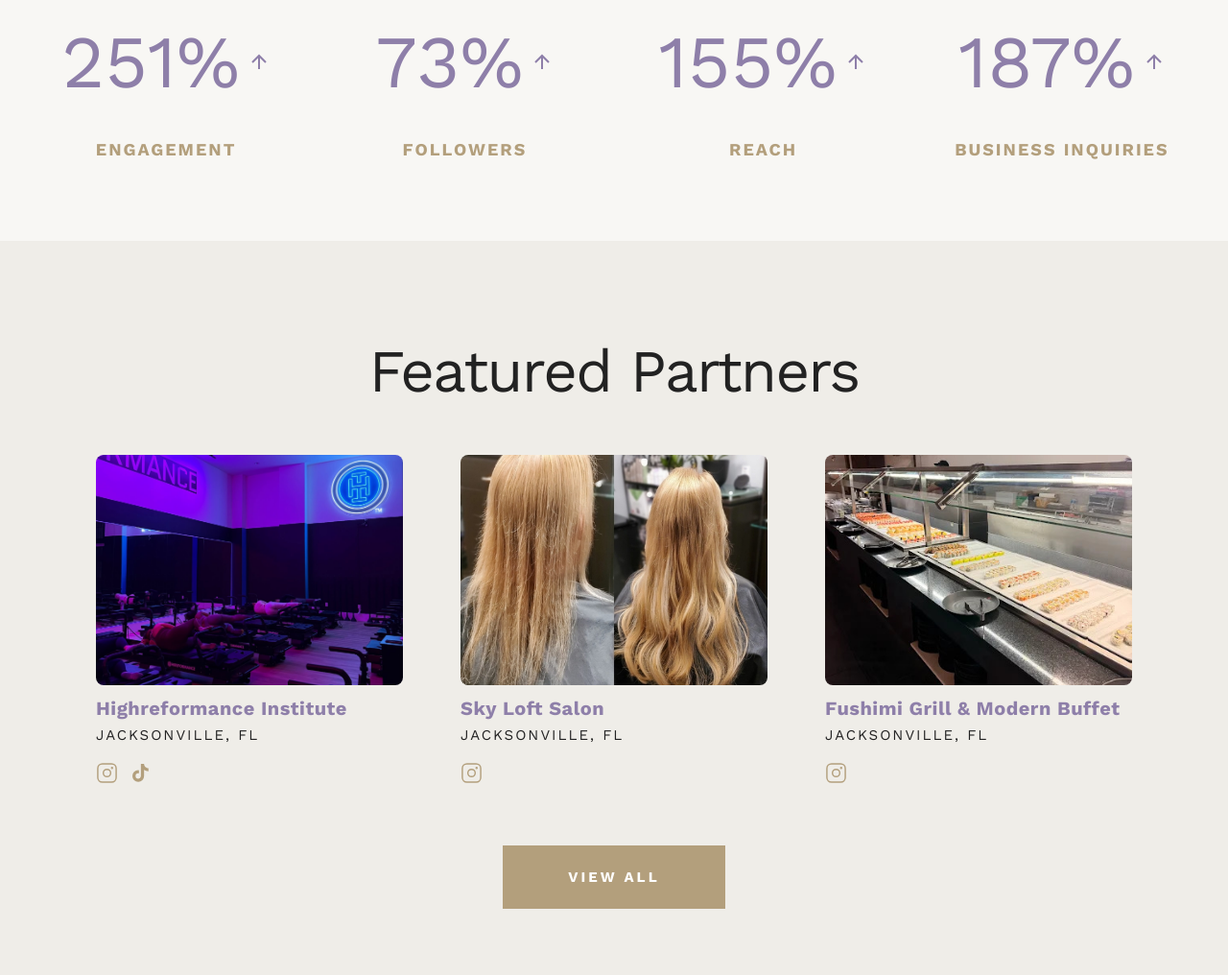
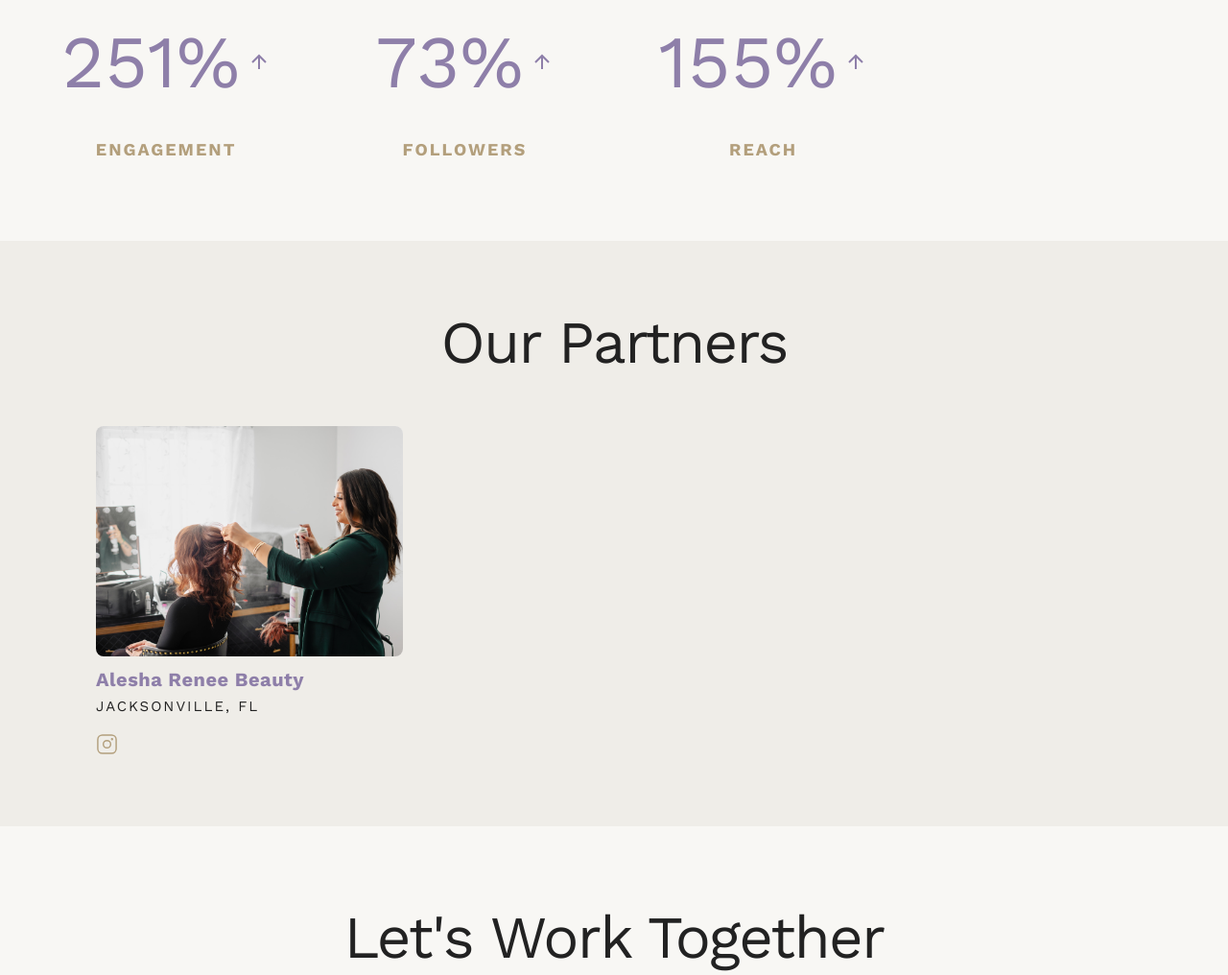
Before and after one commit to HamptonGolf/es-test-demo, a plain HTML site: page index.html in a window 1280 px wide. Shown: the part 1771-2787 px from the top of the page at 96% size. Drawn offline with nearby package versions, Linux system fonts and the light colour scheme.

Commit message:
Update index.html

```diff
--- a/index.html
+++ b/index.html
@@ -83,7 +83,7 @@
             <div class="services-grid">
                 <div class="service-card">
                     <h4 class="service-title">Content Production</h4>
-                    <p class="service-description">Create/develop compelling content that resonates with your audience and drives your KPIs.</p>
+                    <p class="service-description">Create and develop compelling content that resonates with your target audience and drives your KPIs.</p>
                     <div class="service-hover-line"></div>
                 </div>
 
@@ -112,7 +112,7 @@
             <h3 class="section-title centered">What You Can Expect</h3>
             <p class="stats-subtitle">On average, our partners experienced the following KPI increases:</p>
 
-            <div class="stats-grid">
+            <div class="stats-grid stats-grid--3col">
                 <div class="stat-item">
                     <div class="stat-number-wrapper">
                         <h5 class="stat-value" data-target="251">0</h5>
@@ -140,79 +140,31 @@
                     </div>
                     <p class="stat-text">Reach</p>
                 </div>
-                <div class="stat-item">
-                    <div class="stat-number-wrapper">
-                        <h5 class="stat-value" data-target="187">0</h5>
-                        <svg class="stat-arrow" width="24" height="24" viewBox="0 0 24 24" fill="none" stroke="currentColor" stroke-width="2">
-                            <path d="M12 19V5M5 12l7-7 7 7"/>
-                        </svg>
-                    </div>
-                    <p class="stat-text">Business Inquiries</p>
-                </div>
             </div>
         </div>
     </section>
 
-    <!-- Work Section -->
-    <section class="work-section" id="work" style="background: #EFEDE8;">
+    <!-- Featured Partners Section -->
+    <section class="work-section portfolio-grid-section" id="portfolio-grid">
         <div class="container">
-            <h3 class="section-title centered">Featured Partners</h3>
+            <h3 class="section-title centered">Our Partners</h3>
 
-            <div class="work-grid">
+            <div class="work-grid work-grid--centered">
                 <div class="work-item">
                     <div class="work-image">
-                        <img src="assets/images/featured-partners/628469646_18558445669032947_7039694470277147259_n.jpg" alt="Highreformance Institute">
+                        <img src="assets/images/featured-partners/IMG_7474.jpeg" alt="Alesha Renee Beauty">
                     </div>
                     <div class="work-info">
-                        <h4 class="work-title">Highreformance Institute</h4>
+                        <h4 class="work-title">Alesha Renee Beauty</h4>
                         <p class="work-category">Jacksonville, FL</p>
                         <div class="work-hover-line"></div>
                         <div class="work-socials">
-                            <a href="https://www.instagram.com/hireformanceinstitute/?hl=en" target="_blank" aria-label="Instagram">
-                                <svg xmlns="http://www.w3.org/2000/svg" width="23" height="23" viewBox="0 0 24 24" fill="none" stroke="currentColor" stroke-width="1.5" stroke-linecap="round" stroke-linejoin="round"><rect x="2" y="2" width="20" height="20" rx="5" ry="5"/><circle cx="12" cy="12" r="4"/><circle cx="17.5" cy="6.5" r="0.5" fill="currentColor"/></svg>
-                            </a>
-                            <a href="https://www.tiktok.com/@hireformanceinstitute" target="_blank" aria-label="TikTok">
-                                <svg xmlns="http://www.w3.org/2000/svg" width="23" height="23" viewBox="0 0 24 24" fill="currentColor"><path d="M19.59 6.69a4.83 4.83 0 0 1-3.77-4.25V2h-3.45v13.67a2.89 2.89 0 0 1-2.88 2.5 2.89 2.89 0 0 1-2.89-2.89 2.89 2.89 0 0 1 2.89-2.89c.28 0 .54.04.79.1V9.01a6.33 6.33 0 0 0-.79-.05 6.34 6.34 0 0 0-6.34 6.34 6.34 6.34 0 0 0 6.34 6.34 6.34 6.34 0 0 0 6.33-6.34V8.69a8.17 8.17 0 0 0 4.78 1.52V6.75a4.85 4.85 0 0 1-1.01-.06z"/></svg>
-                            </a>
-                        </div>
-                    </div>
-                </div>
-
-                <div class="work-item">
-                    <div class="work-image">
-                        <img src="assets/images/featured-partners/image_processing20240608-41-jpgbk3.jpeg" alt="Sky Loft Salon">
-                    </div>
-                    <div class="work-info">
-                        <h4 class="work-title">Sky Loft Salon</h4>
-                        <p class="work-category">Jacksonville, FL</p>
-                        <div class="work-hover-line"></div>
-                        <div class="work-socials">
-                            <a href="https://www.instagram.com" target="_blank" aria-label="Instagram">
+                            <a href="https://www.instagram.com/aleshareneebeauty?stkn=MTBtNWV6ODdqajZleQ==" target="_blank" aria-label="Instagram">
                                 <svg xmlns="http://www.w3.org/2000/svg" width="23" height="23" viewBox="0 0 24 24" fill="none" stroke="currentColor" stroke-width="1.5" stroke-linecap="round" stroke-linejoin="round"><rect x="2" y="2" width="20" height="20" rx="5" ry="5"/><circle cx="12" cy="12" r="4"/><circle cx="17.5" cy="6.5" r="0.5" fill="currentColor"/></svg>
                             </a>
                         </div>
                     </div>
                 </div>
-
-                <div class="work-item">
-                    <div class="work-image">
-                        <img src="assets/images/featured-partners/unnamed.jpg" alt="Fushimi Grill & Modern Buffet">
-                    </div>
-                    <div class="work-info">
-                        <h4 class="work-title">Fushimi Grill & Modern Buffet</h4>
-                        <p class="work-category">Jacksonville, FL</p>
-                        <div class="work-hover-line"></div>
-                        <div class="work-socials">
-                            <a href="https://www.instagram.com/fushimi_buffet/?hl=en" target="_blank" aria-label="Instagram">
-                                <svg xmlns="http://www.w3.org/2000/svg" width="23" height="23" viewBox="0 0 24 24" fill="none" stroke="currentColor" stroke-width="1.5" stroke-linecap="round" stroke-linejoin="round"><rect x="2" y="2" width="20" height="20" rx="5" ry="5"/><circle cx="12" cy="12" r="4"/><circle cx="17.5" cy="6.5" r="0.5" fill="currentColor"/></svg>
-                            </a>
-                        </div>
-                    </div>
-                </div>
-            </div>
-
-            <div class="work-button-wrapper">
-                <a href="portfolio.html" class="btn btn-secondary">View All</a>
             </div>
         </div>
     </section>
```
